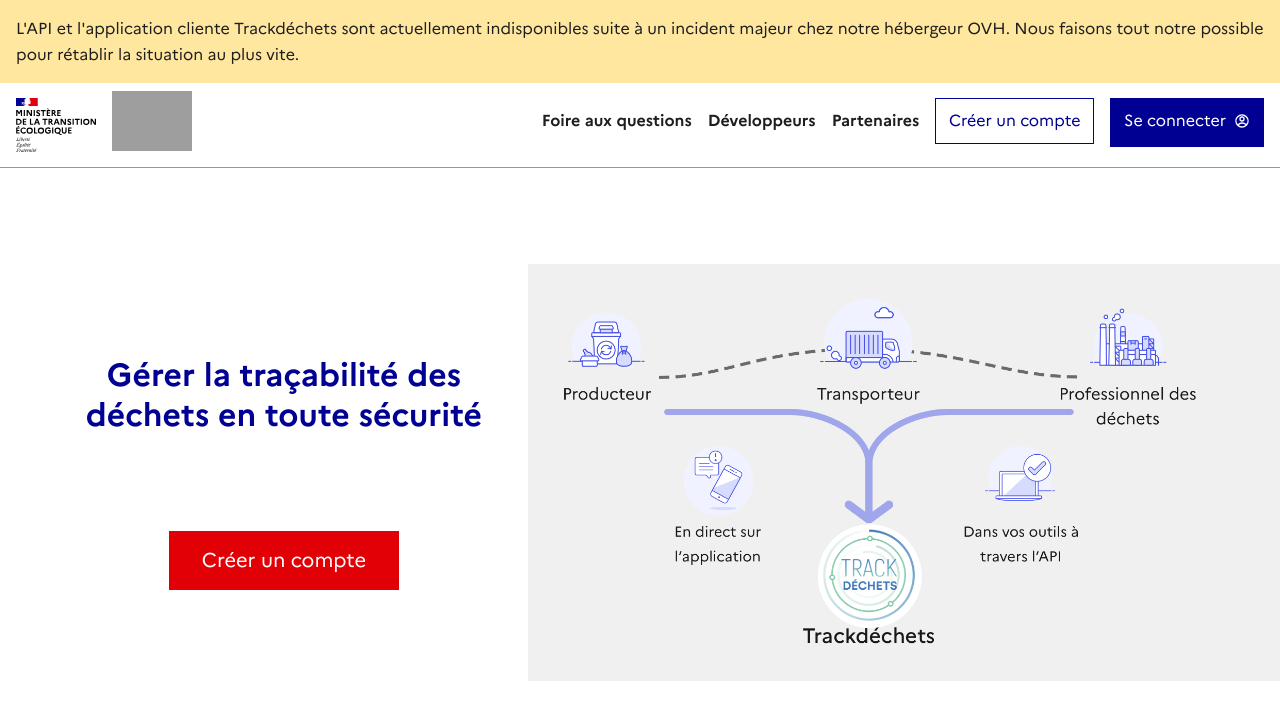
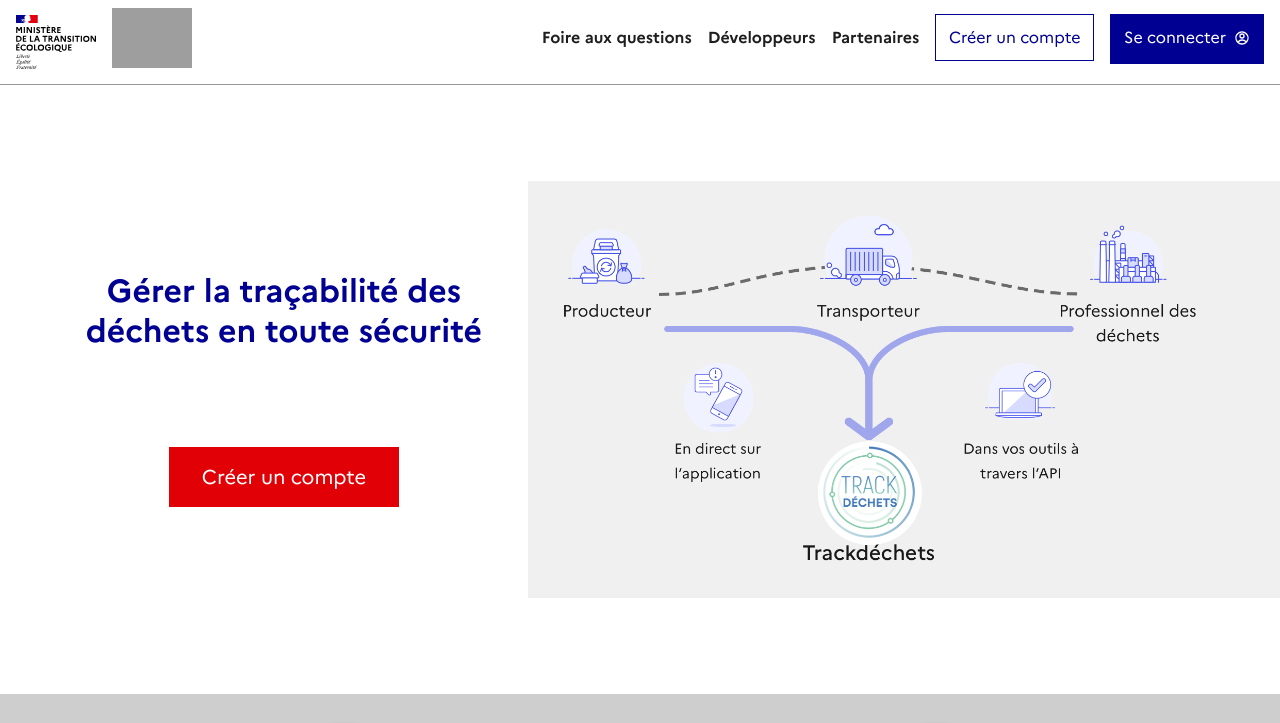
Before and after one commit to chrischarousset/trackdechets-website, a Gatsby site: page / in a window 1280 px wide. Shown: the top 723 px of the page. Built offline with nearby package versions, Linux system fonts and the light colour scheme; Gatsby itself is replaced by a stand-in of ours; grey boxes are pictures that could not be loaded.

Commit message:
Remove incident banner

```diff
--- a/gatsby-config.js
+++ b/gatsby-config.js
@@ -10,8 +10,11 @@
     description:
       "Trackdéchets a vocation à simplifier la gestion de vos déchets dangereux au quotidien : 0 papier, traçabilité en temps réel, informations regroupées sur un outil unique, vérification des prestataires.",
     url: siteUrl,
-    incident:
-      "L'API et l'application cliente Trackdéchets sont actuellement indisponibles suite à un incident majeur chez notre hébergeur OVH. Nous faisons tout notre possible pour rétablir la situation au plus vite.",
+
+    // Filling the following will add a banner on top of every pages
+    // to inform users about an ongoing incident.
+    // Note that it can contain HTML and must be set to an empty string when there is no incident.
+    incident: "",
   },
   plugins: [
     "gatsby-plugin-react-helmet",
--- a/src/components/IncidentBanner.tsx
+++ b/src/components/IncidentBanner.tsx
@@ -24,11 +24,11 @@
     },
   } = useStaticQuery(query);
 
-  if (incident == null) {
-    return null;
+  if (incident) {
+    return (
+      <IncidentBannerContainer dangerouslySetInnerHTML={{ __html: incident }} />
+    );
   }
 
-  return (
-    <IncidentBannerContainer dangerouslySetInnerHTML={{ __html: incident }} />
-  );
+  return null;
 }
```
Also changed, not shown: README.md.
